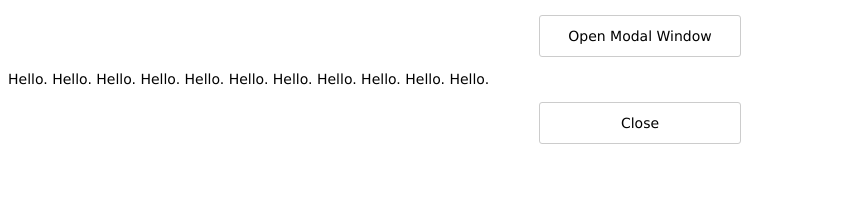
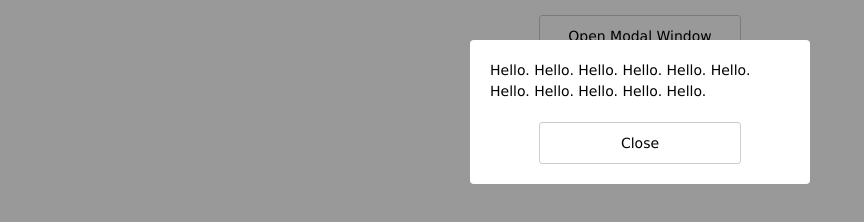
Before and after one commit to githubyosshi/modal-window, a plain HTML site: page index.html in a window 1280 px wide. Shown: the whole page, without its empty margins (0-864 px from the left). Drawn offline with Linux system fonts and the light colour scheme.

Commit message:
Mask and modal styling commit

```diff
--- a/css/styles.css
+++ b/css/styles.css
@@ -14,3 +14,29 @@ body {
   line-height: 40px;
   margin: 15px auto 0;
 }
+
+#mask {
+  background: rgba(0, 0, 0, 0.4);
+  position: fixed;
+  top: 0;
+  bottom: 0;
+  right: 0;
+  left: 0;
+}
+
+#modal {
+  background: #fff;
+  width: 300px;
+  padding: 20px;
+  border-radius: 4px;
+  position: absolute;
+  top: 40px;
+  left: 0;
+  right: 0;
+  margin: 0 auto;
+}
+
+#modal p {
+  line-height: 1.5;
+  margin: 0 0 20px;
+}
```
